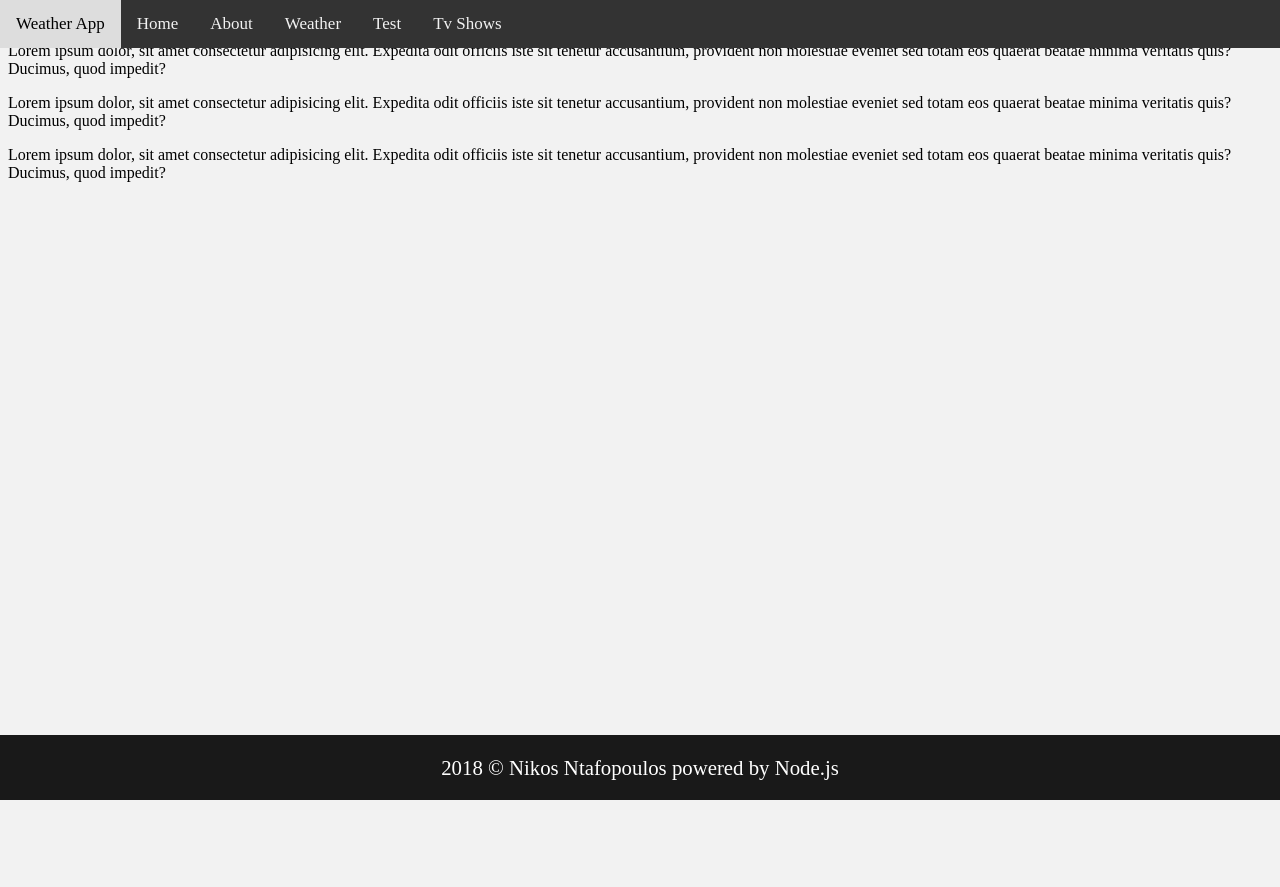
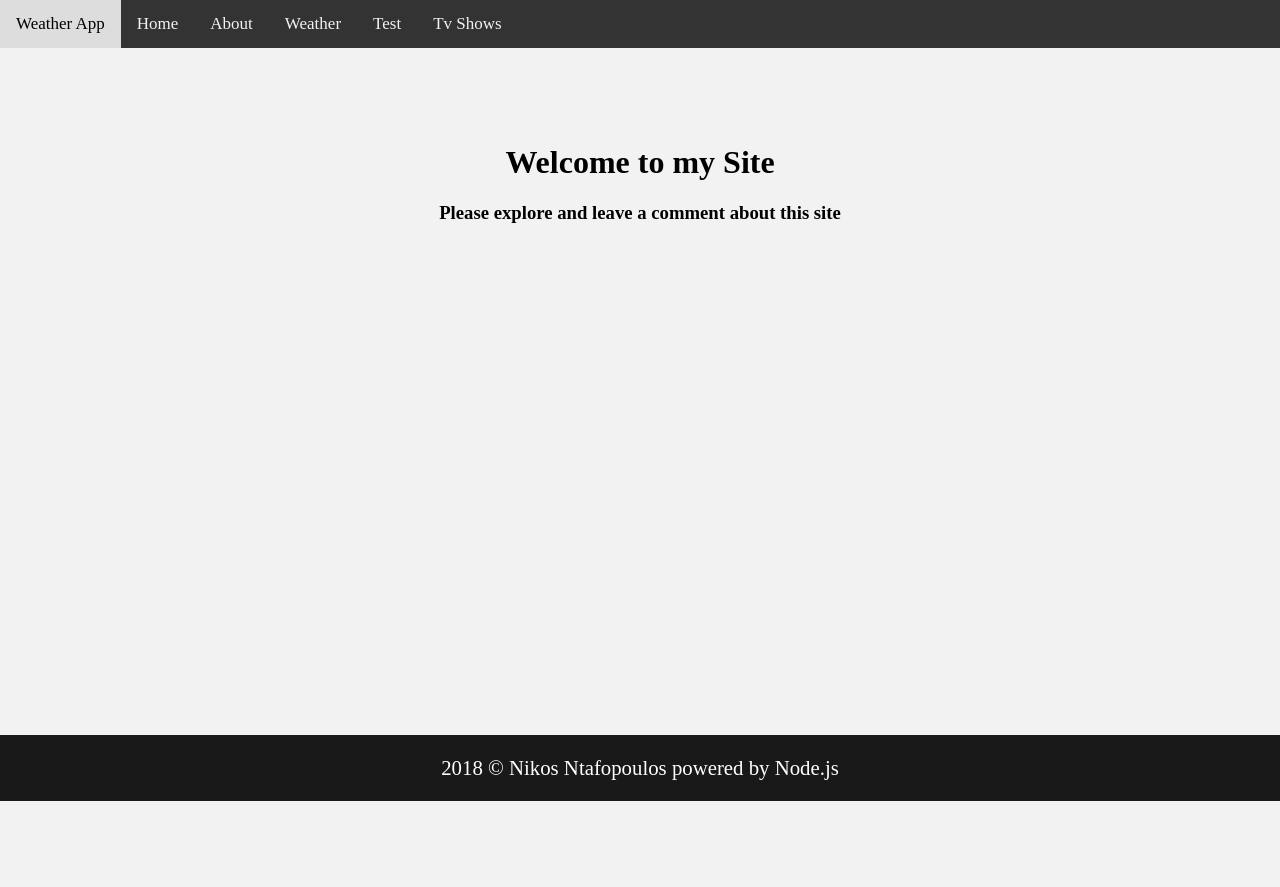
Before and after one commit to Tsokis/Fullstack-Node-Application, a Node server app: page / in a window 1280 px wide. Before the commit the page ends 800 px from the top, so only its background shows below. Run offline with Node 20, Linux system fonts and the light colour scheme; some libraries are stand-ins or nearby versions.

Commit message:
home page ejs

```diff
--- a/app/views/pages/home.ejs
+++ b/app/views/pages/home.ejs
@@ -2,23 +2,14 @@
 <% include ../partials/navMenu %>
 
 
-<body>
-    <section class="container">
-        <div class="header">
-            home
-        </div>
-        <div class="wrapper2">
-            <div class="p parallax bg1">
-            <p>Lorem ipsum dolor, sit amet consectetur adipisicing elit. Expedita odit officiis iste sit tenetur accusantium, provident non molestiae eveniet sed totam eos quaerat beatae minima veritatis quis? Ducimus, quod impedit?</p>
-            </div>
-            <div class="p static">
-            <p>Lorem ipsum dolor, sit amet consectetur adipisicing elit. Expedita odit officiis iste sit tenetur accusantium, provident non molestiae eveniet sed totam eos quaerat beatae minima veritatis quis? Ducimus, quod impedit?</p>
-            </div>
-            <div class="p parallax bg2">
-            <p>Lorem ipsum dolor, sit amet consectetur adipisicing elit. Expedita odit officiis iste sit tenetur accusantium, provident non molestiae eveniet sed totam eos quaerat beatae minima veritatis quis? Ducimus, quod impedit?</p>
-            </div>
-        </div>
-    </section>
+<body style="margin:0px;">
+    <div class="home">
+        <h1>Welcome to my Site</h1>
+        <h3>Please explore and leave a comment about this site</h3>
+    <canvas id="canvas"></canvas>
+    </div>
+
+
 
 
 <% include ../partials/footer %>
```
